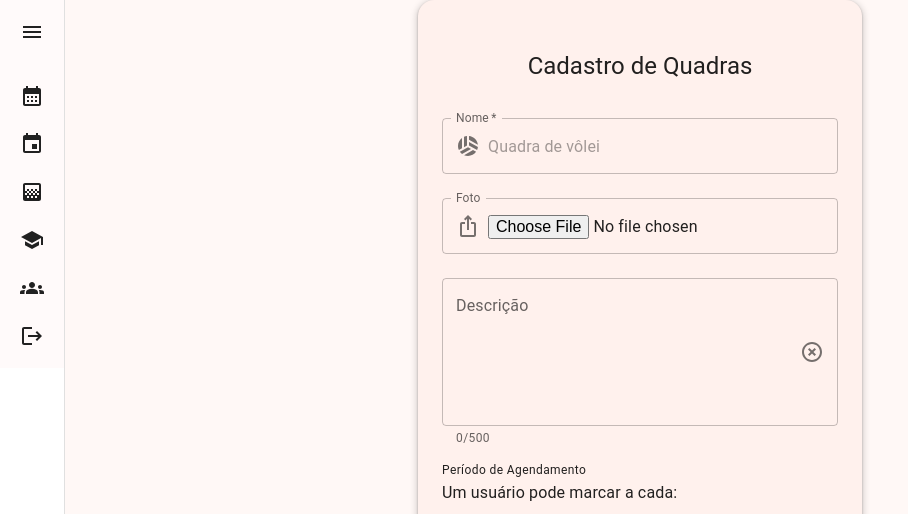
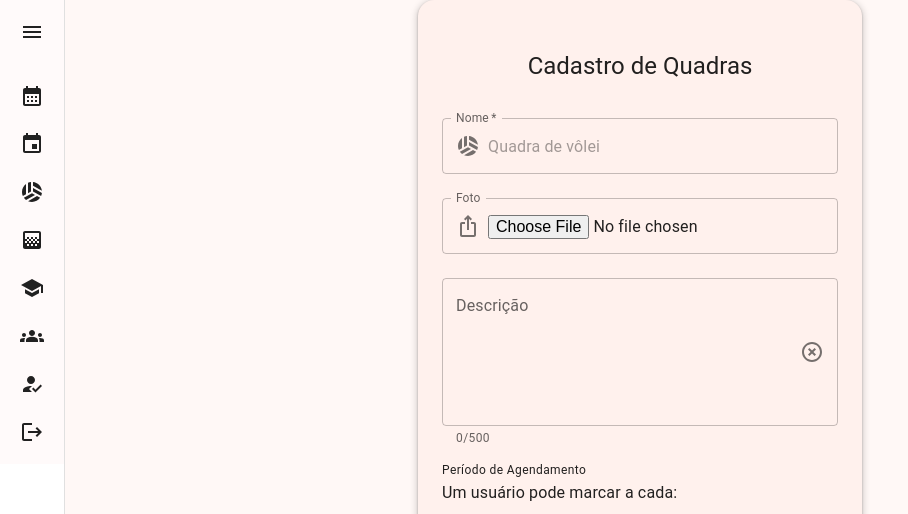
Before and after one commit to Engenharia-de-software-Gp05/Fronted-Complexo-Esportivo-UFCG, a React (Create React App) app: page /register-court in a window 1280 px wide. Shown: the top 514 px of the page, without its empty margins (0-908 px from the left). Built offline with nearby package versions, Linux system fonts and the light colour scheme; what @devexpress/dx-react-scheduler-material-ui would draw is missing.

Commit message:
refactor: adding some components

```diff
--- a/src/Routes.js
+++ b/src/Routes.js
@@ -23,17 +23,17 @@ function Rotas() {
     <Router>
       <Routes>
         <Route path="/otp" element={<OTP />} />
-        <Route path="/list-students" element={<PageItem Page={ListStudents} />}/>
-        <Route path="/scheduler" element={<PageItem Page={SchedulerPage} />}/>
+        <Route path="/list-users" element={<PageItem Page={ListStudents} />} />
+        <Route path="/scheduler" element={<PageItem Page={SchedulerPage} />} />
         <Route path="/redefine-password" element={<RedefinePassword />} />
-        <Route path="/new-password" element={<NewPassword />}/>
+        <Route path="/new-password" element={<NewPassword />} />
         <Route path="/email-check" element={<OkEmailPage />} />
         <Route path="/wrong-code" element={<ErrorPage />} />
         <Route path="/new-password-check" element={<RedefinePasswordCheck />} />
-        <Route path="/register-court" element={<PageItem Page={RegisterCourt}/>}/>
-        <Route path="/list-courts" element={<PageItem Page={ListCourts}/> }/>
-        <Route path="/register-employee" element={<PageItem Page={RegisterEmployee}/>} />
-        <Route path="/list-employees" element={<PageItem Page={ListEmployees }/>} />
+        <Route path="/register-court" element={<PageItem Page={RegisterCourt} />} />
+        <Route path="/list-courts" element={<PageItem Page={ListCourts} />} />
+        <Route path="/register-employee" element={<PageItem Page={RegisterEmployee} />} />
+        <Route path="/list-employees" element={<PageItem Page={ListEmployees} />} />
         <Route path="/sign-in" element={<SignIn />} />
         <Route path="" element={<LoginPage />} />
       </Routes>
--- a/src/components/navbar.js
+++ b/src/components/navbar.js
@@ -17,9 +17,11 @@ import ListItemText from "@mui/material/ListItemText";
 import CalendarMonth from "@mui/icons-material/CalendarMonth";
 import Event from "@mui/icons-material/Event";
 import Gradient from "@mui/icons-material/Gradient";
+import SportsVolleyballIcon from '@mui/icons-material/SportsVolleyball';
 import School from "@mui/icons-material/School";
 import Groups from "@mui/icons-material/Groups";
 import Logout from "@mui/icons-material/Logout";
+import HowToRegIcon from '@mui/icons-material/HowToReg';
 import { Link } from "react-router-dom";
 
 const drawerWidth = 240;
@@ -122,7 +124,7 @@ export default function MiniDrawer() {
             sx={{
               marginRight: 5,
               ...(open && { display: "none" }),
-              bgcolor: "#FFFAFA"
+              bgcolor: "#FFFAFA",
             }}
           >
             <MenuIcon />
@@ -152,8 +154,10 @@ export default function MiniDrawer() {
             { text: "Agendar", link: "/scheduler" },
             { text: "Meus agendamentos", link: "/scheduler" },
             { text: "Quadras", link: "/list-courts" },
-            { text: "Alunos", link: "/list-students" },
+            { text: "Registrar Quadras", link: "/register-court"},
+            { text: "Usuários", link: "/list-users" },
             { text: "Funcionários", link: "/list-employees" },
+            { text: "Registrar Funcionários", link: "/register-employee"},
             { text: "Sair", link: "/" },
           ].map(({ text, link }, index) => (
             <ListItem key={text} disablePadding sx={{ display: "block" }}>
@@ -179,11 +183,15 @@ export default function MiniDrawer() {
                   ) : index === 1 ? (
                     <Event />
                   ) : index === 2 ? (
+                    <SportsVolleyballIcon />
+                  ) : index === 3 ? (
                     <Gradient />
-                  ) : index === 3 ? (
+                  ) : index === 4 ? (
                     <School />
-                  ) : index === 4 ? (
+                  ) : index === 5 ? (
                     <Groups />
+                  ) : index === 6 ? (
+                    <HowToRegIcon />
                   ) : (
                     <Logout />
                   )}
```
